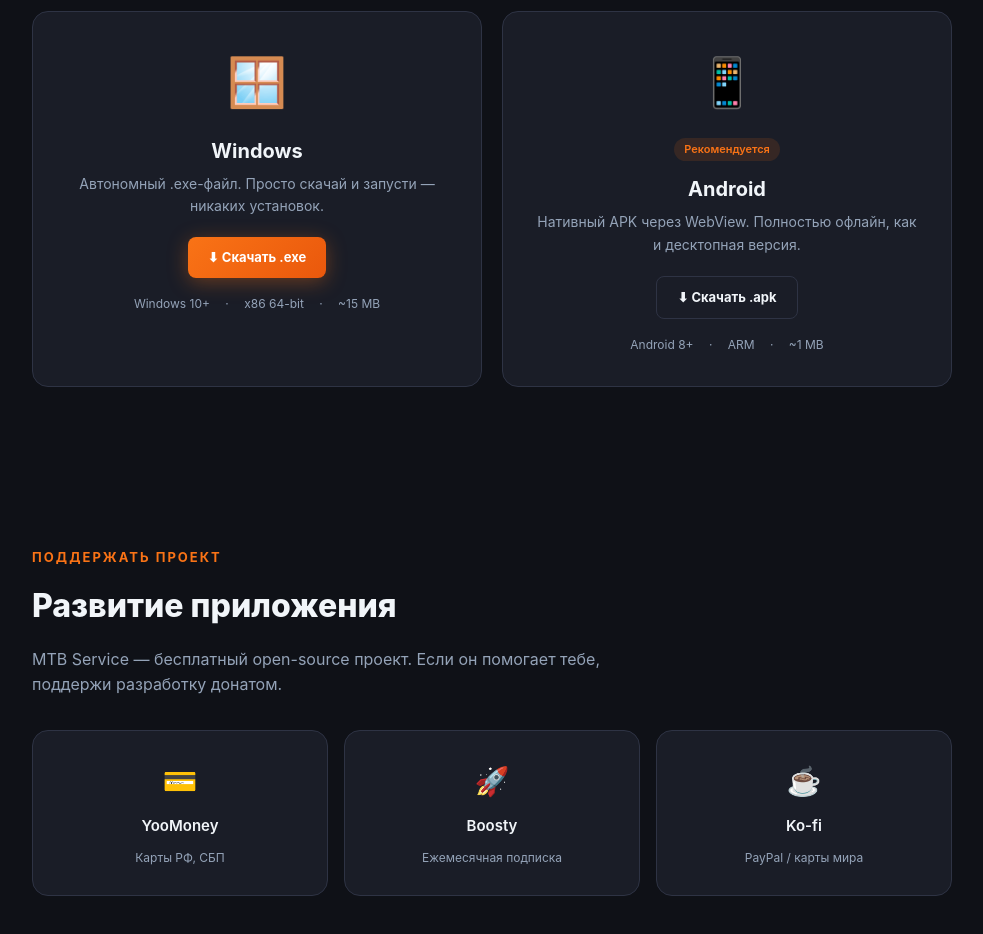
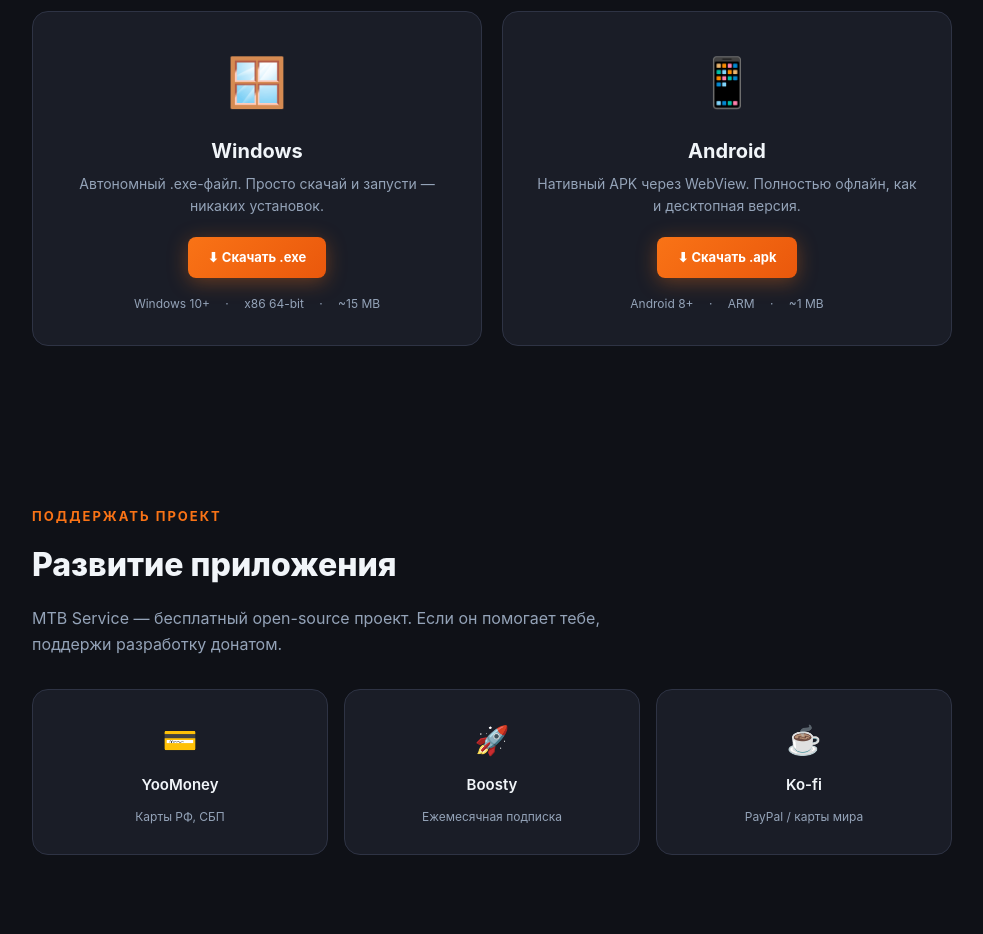
Before and after one commit to btrf/mtb, a website: page docs/index.html in a window 1280 px wide. Shown: the part 3040-3974 px from the top of the page, without its empty margins (148-1131 px from the left). Drawn offline with Linux system fonts and the light colour scheme.

Commit message:
Update index.html

```diff
--- a/docs/index.html
+++ b/docs/index.html
@@ -123,10 +123,9 @@
       </div>
       <div class="download-card">
         <div class="download-icon">📱</div>
-        <div class="card-badge">Рекомендуется</div>
         <h3>Android</h3>
         <p>Нативный APK через WebView. Полностью офлайн, как и десктопная версия.</p>
-        <a href="https://github.com/btrf/mtb/releases/latest" target="_blank" class="btn btn-outline btn-small">⬇ Скачать .apk</a>
+        <a href="https://github.com/btrf/mtb/releases/latest" target="_blank" class="btn btn-primary btn-small">⬇ Скачать .apk</a>
         <div class="platform-info">
           <span>Android 8+</span>
           <span>·</span>
```
